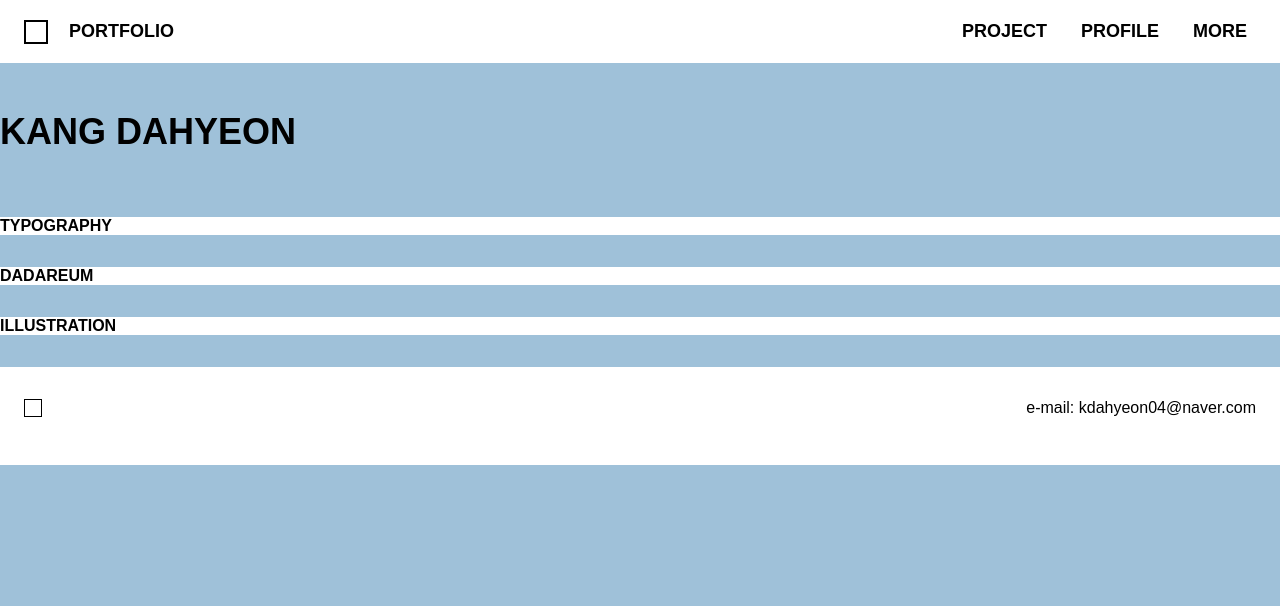
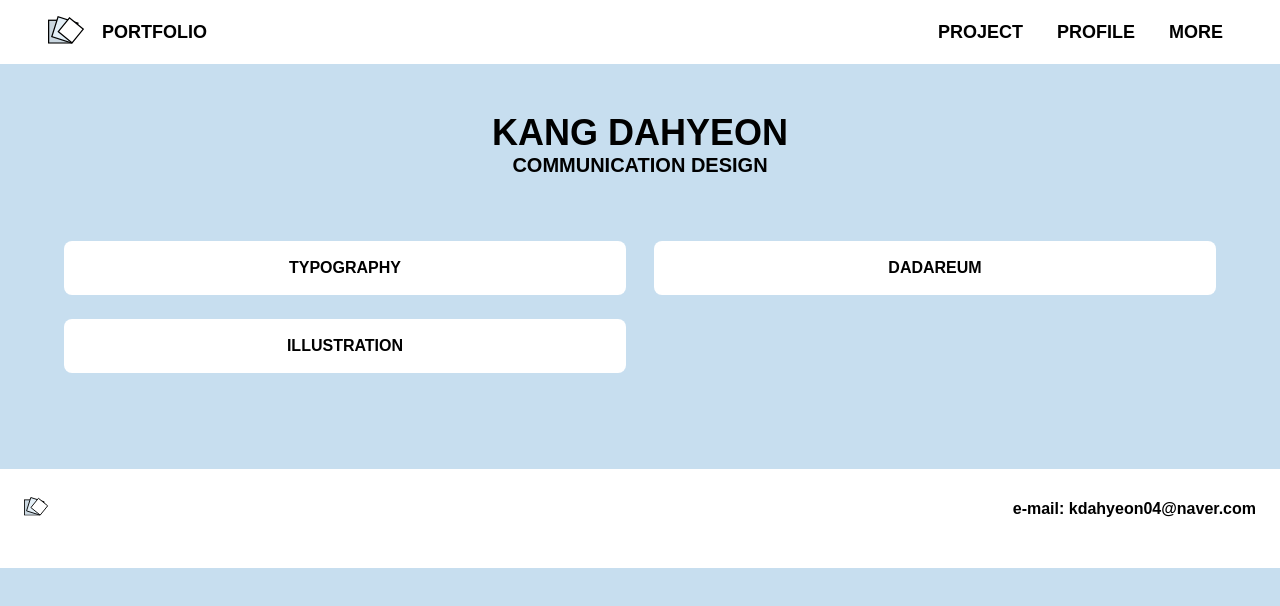
Before and after one commit to KangDaHye0n/MyWebsite, a website: page index.html in a window 1280 px wide. Drawn offline with Linux system fonts and the light colour scheme; a web font is replaced by a local one.

Commit message:
최종과제_0604

```diff
--- a/index.html
+++ b/index.html
@@ -11,8 +11,57 @@
       <div class="section navigation">
         <div class="navigation__collection">
           <div class="navigation__left">
-            <div class="navigation__logo"></div>
-            <div class="navigation__text">PORTFOLIO</div>
+            <div class="navigation__logo">
+              <svg
+                width="37"
+                height="28"
+                viewBox="0 0 37 28"
+                fill="none"
+                xmlns="http://www.w3.org/2000/svg"
+              >
+                <g clip-path="url(#clip0_26_6)">
+                  <rect width="36.1434" height="27.71" fill="white" />
+                  <rect
+                    x="0.625293"
+                    y="27.0847"
+                    width="22.8209"
+                    height="22.8209"
+                    transform="rotate(-90 0.625293 27.0847)"
+                    fill="#CAD7E0"
+                    stroke="black"
+                    stroke-width="1.25059"
+                  />
+                  <rect
+                    x="3.80276"
+                    y="20.646"
+                    width="20.8303"
+                    height="20.8304"
+                    transform="rotate(-72.4557 3.80276 20.646)"
+                    fill="#E3EFF7"
+                    stroke="black"
+                    stroke-width="1.25059"
+                  />
+                  <rect
+                    x="0.87957"
+                    y="-0.0913267"
+                    width="17.7579"
+                    height="17.7579"
+                    transform="matrix(0.630299 -0.776352 0.776353 0.630298 9.79891 16.4509)"
+                    fill="white"
+                    stroke="black"
+                    stroke-width="1.25059"
+                  />
+                </g>
+                <defs>
+                  <clipPath id="clip0_26_6">
+                    <rect width="36.1434" height="27.71" fill="white" />
+                  </clipPath>
+                </defs>
+              </svg>
+            </div>
+            <a href="./portfolio/index.html" class="navigation__text"
+              >PORTFOLIO</a
+            >
           </div>
           <div class="navigation__right">
             <a href="./project/index.html" class="navigation__text">PROJECT</a>
@@ -22,7 +71,10 @@
         </div>
       </div>
       <div class="section main">
-        <div class="main__title">KANG DAHYEON</div>
+        <div class="main__text-collection">
+          <div class="main__title">KANG DAHYEON</div>
+          <div class="main__text">COMMUNICATION DESIGN</div>
+        </div>
         <div class="main__card-collection">
           <div class="main__card">
             <div class="main__card--img"></div>
@@ -39,7 +91,54 @@
         </div>
       </div>
       <div class="section footer">
-        <div class="footer__logo"></div>
+        <div class="footer__logo">
+          <svg
+            width="25"
+            height="19"
+            viewBox="0 0 25 19"
+            fill="none"
+            xmlns="http://www.w3.org/2000/svg"
+          >
+            <g clip-path="url(#clip0_28_2)">
+              <rect width="24.2897" height="18.6221" fill="white" />
+              <rect
+                x="0.420219"
+                y="18.2009"
+                width="15.3364"
+                height="15.3365"
+                transform="rotate(-90 0.420219 18.2009)"
+                fill="#CAD7E0"
+                stroke="black"
+                stroke-width="0.840438"
+              />
+              <rect
+                x="2.55566"
+                y="13.8744"
+                width="13.9987"
+                height="13.9987"
+                transform="rotate(-72.4557 2.55566 13.8744)"
+                fill="#E3EFF7"
+                stroke="black"
+                stroke-width="0.840438"
+              />
+              <rect
+                x="0.591102"
+                y="-0.0613748"
+                width="11.9339"
+                height="11.9339"
+                transform="matrix(0.630299 -0.776352 0.776353 0.630298 6.58503 11.0554)"
+                fill="white"
+                stroke="black"
+                stroke-width="0.840438"
+              />
+            </g>
+            <defs>
+              <clipPath id="clip0_28_2">
+                <rect width="24.2897" height="18.6221" fill="white" />
+              </clipPath>
+            </defs>
+          </svg>
+        </div>
         <div class="footer__text">e-mail: kdahyeon04@naver.com</div>
       </div>
     </div>
--- a/style/style.scss
+++ b/style/style.scss
@@ -9,7 +9,7 @@
 body {
   margin: 0;
   font-family: Cantarell, sans-serif;
-  background-color: #9fc1d9;
+  background-color: #c7deef;
 }
 
 a {
@@ -19,7 +19,7 @@ a {
 
 .navigation {
   padding-block: 16px;
-  padding-inline: 24px;
+  padding-inline: 48px;
   background-color: #fff;
 
   &__collection {
@@ -29,7 +29,7 @@ a {
 
   &__left {
     display: flex;
-    column-gap: 12px;
+    column-gap: 8px;
     align-items: center;
   }
 
@@ -39,46 +39,65 @@ a {
     align-items: center;
   }
 
-  &__logo {
-    width: 24px;
-    height: 24px;
-    border: 2px solid #000;
-  }
-
   &__text {
     padding-block: 4px;
     padding-inline: 8px;
     font-size: 18px;
     font-weight: 700;
-    border: 1px solid #fff;
+    border: 1.5px solid #fff;
 
     &:hover {
-      border: 1px solid #000;
+      border: 1.5px solid #000;
       border-radius: 8px;
     }
   }
 }
 
 .main {
-  background-color: #9fc1d9;
+  background-color: #c7deef;
+
+  &__text-collection {
+    margin-block: 48px 64px;
+    margin-inline: auto;
+  }
 
   &__title {
-    margin-block: 48px 64px;
     font-size: 36px;
     font-weight: 700;
+    text-align: center;
+    cursor: default;
+  }
+
+  &__text {
+    font-size: 20px;
+    font-weight: 600;
+    text-align: center;
+    cursor: default;
   }
 
   &__card-collection {
     display: grid;
+    grid-template-columns: repeat(auto-fit, minmax(400px, 1fr));
+    gap: 24px 28px;
+    padding-inline: 64px;
+    margin-bottom: 96px;
   }
 
   &__card {
-    margin-bottom: 32px;
     background-color: #fff;
+    border-radius: 8px;
 
     &--text {
+      padding-block: 18px;
+      padding-inline: 24px;
       font-size: 16px;
       font-weight: 600;
+      text-align: center;
+      cursor: default;
+    }
+
+    &:hover {
+      background-color: aqua;
     }
   }
 }
@@ -87,13 +106,13 @@ a {
   display: flex;
   align-items: center;
   justify-content: space-between;
-  padding-block: 32px 48px;
+  padding-block: 28px 48px;
   padding-inline: 24px;
   background-color: #fff;
 
-  &__logo {
-    width: 18px;
-    height: 18px;
-    border: 1px solid #000;
+  &__text {
+    font-size: 16px;
+    font-weight: 600;
+    cursor: default;
   }
 }
```
Also changed, not shown: portfolio/index.html (added, +9 -0 lines), style/style.css.
